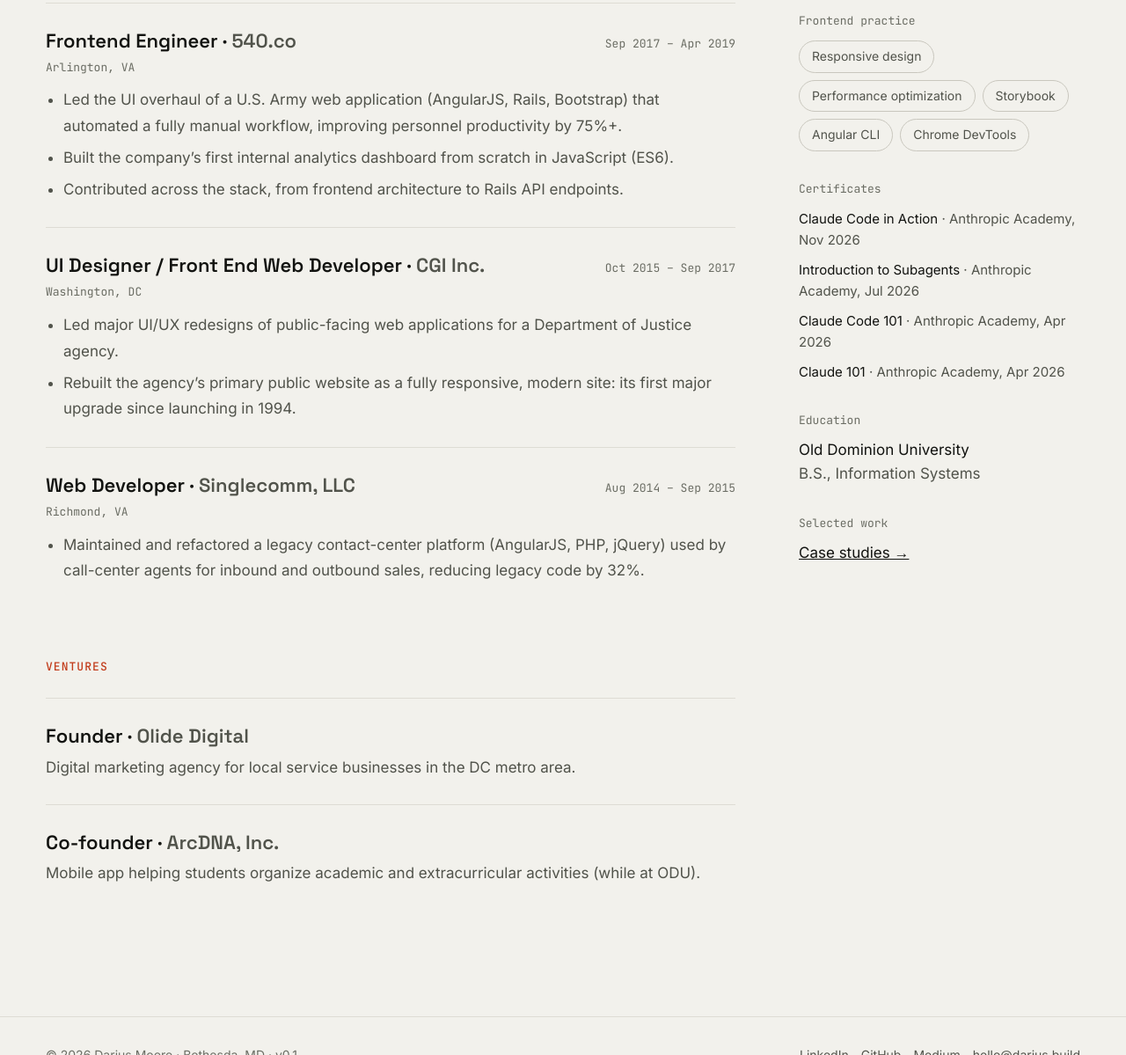
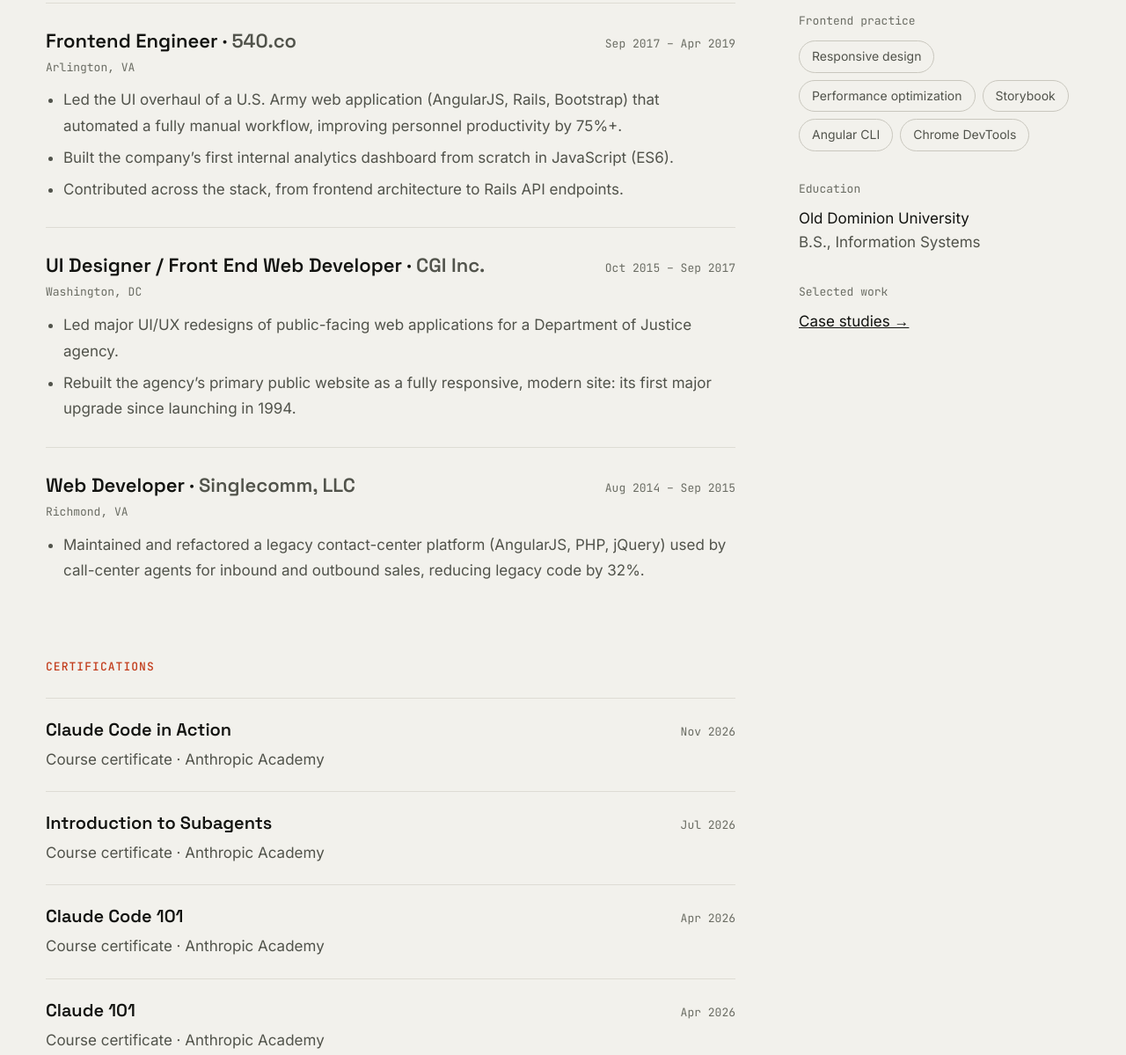
Before and after one commit to iamDarius/darius.build, an Astro site: page /resume in a window 1280 px wide. Shown: the part 1377-2576 px from the top of the page at 88% size. Built offline with nearby package versions, Linux system fonts and the light colour scheme; Astro itself is replaced by a stand-in of ours.

Commit message:
Move certifications into the main column of the resume page
Co-Authored-By: Claude Opus 5.5 <noreply@anthropic.com>
Claude-Session: https://claude.ai/code/session_0114pXY3iSbcBi3jcvLh3pay

```diff
--- a/src/pages/resume.astro
+++ b/src/pages/resume.astro
@@ -33,6 +33,19 @@ import { site } from '../config/site';
           </div>
         ))}
 
+        <h2 class="label sub-label section-gap">Certifications</h2>
+        <ul class="cert-list">
+          {certifications.map((c) => (
+            <li>
+              <div>
+                <h3 class="job-role">{c.verifyUrl ? <a href={c.verifyUrl}>{c.name}</a> : c.name}</h3>
+                <p class="muted detail">Course certificate · {c.issuer}</p>
+              </div>
+              <span class="meta">{c.date}</span>
+            </li>
+          ))}
+        </ul>
+
         <h2 class="label sub-label ventures">Ventures</h2>
         {resume.ventures.map((v) => (
           <div class="job">
@@ -50,17 +63,6 @@ import { site } from '../config/site';
             <ul class="chips">{s.items.map((i) => <li>{i}</li>)}</ul>
           </div>
         ))}
-        <div class="skill">
-          <span class="meta">Certificates</span>
-          <ul class="certs">
-            {certifications.map((c) => (
-              <li>
-                {c.verifyUrl ? <a href={c.verifyUrl}>{c.name}</a> : c.name}
-                <span class="muted"> · {c.issuer}, {c.date}</span>
-              </li>
-            ))}
-          </ul>
-        </div>
         <div class="skill">
           <span class="meta">Education</span>
           <p class="edu">{resume.education.school}<br /><span class="muted">{resume.education.degree}</span></p>
@@ -92,7 +94,10 @@ import { site } from '../config/site';
   .chips { list-style: none; padding: 0; display: flex; flex-wrap: wrap; gap: 8px; margin: 10px 0 0; }
   .chips li { font-size: 14px; padding: 6px 14px; border: 1px solid var(--border-strong); border-radius: var(--radius-pill); color: var(--text-2); }
   .edu { margin: 8px 0 0; }
-  .certs { list-style: none; padding: 0; margin: 10px 0 0; display: flex; flex-direction: column; gap: 10px; font-size: 15px; }
+  .section-gap { margin-top: 56px; }
+  .cert-list { list-style: none; margin: 0; padding: 0; }
+  .cert-list li { display: flex; justify-content: space-between; align-items: baseline; gap: 8px 16px; flex-wrap: wrap; border-top: 1px solid var(--border); padding: 22px 0; }
+  .cert-list .job-role { font-size: 20px; }
   @media (max-width: 860px) {
     .layout { grid-template-columns: 1fr; gap: 24px; }
     .head { padding: 56px 0 40px; }
```
